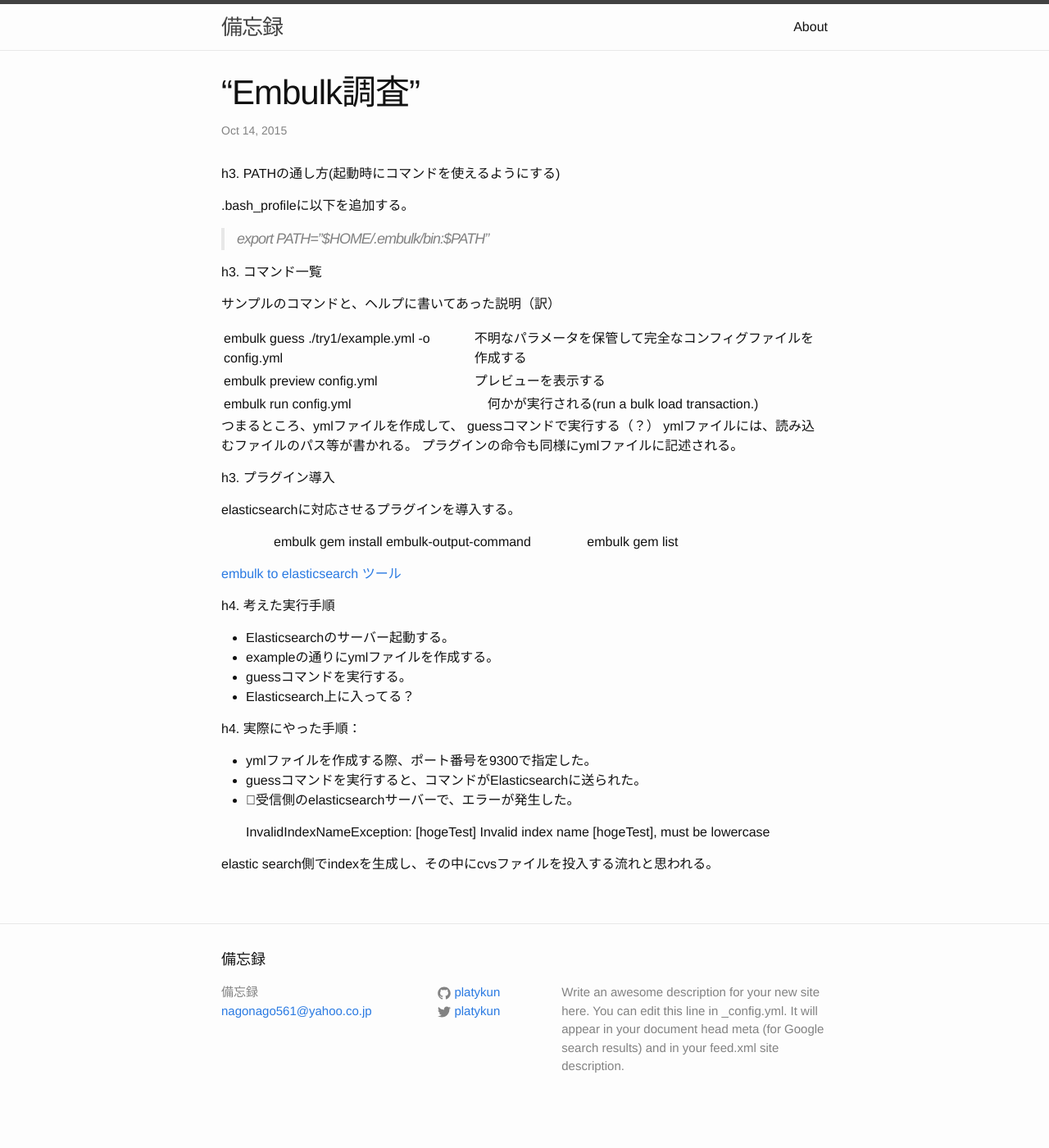
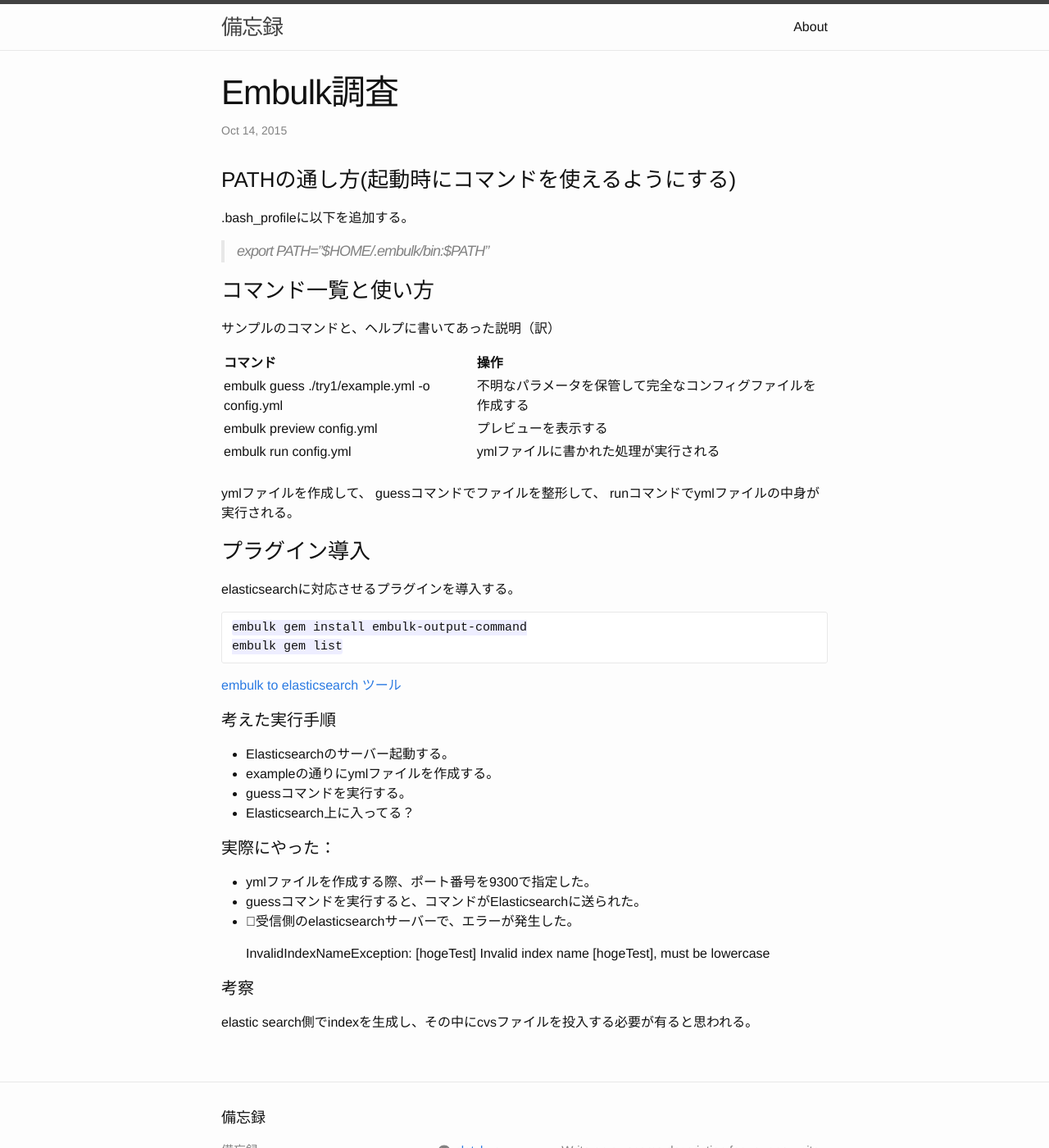
Before and after one commit to platykun/platykun.github.io, a Jekyll site: the page built from _posts/2015-10-14-Embulk.markdown, in a window 1280 px wide and 1400 px high. Shown: the whole window at 82% size. Built offline with Jekyll 4.4.1, drawn with Linux system fonts in a browser that asks for light colours.

Commit message:
enbulk記事の修正

```diff
--- a/_posts/2015-10-14-Embulk.markdown
+++ b/_posts/2015-10-14-Embulk.markdown
@@ -1,46 +1,48 @@
 ---
 layout: post
-title:  “Embulk調査”
+title:  Embulk調査
 date:   2015-10-14
 categories: Embulk
 ---
 
-h3. PATHの通し方(起動時にコマンドを使えるようにする)
+### PATHの通し方(起動時にコマンドを使えるようにする)
 
 .bash_profileに以下を追加する。
 
 > export PATH="$HOME/.embulk/bin:$PATH"
 
-h3. コマンド一覧
+### コマンド一覧と使い方
 
 サンプルのコマンドと、ヘルプに書いてあった説明（訳）
 
+| コマンド | 操作 |
+|:-----------|:------------|
 | embulk guess ./try1/example.yml -o config.yml | 不明なパラメータを保管して完全なコンフィグファイルを作成する |
 |embulk preview config.yml| プレビューを表示する |
-|embulk run config.yml|　何かが実行される(run a bulk load transaction.)　|
+|embulk run config.yml| ymlファイルに書かれた処理が実行される　|
 
-つまるところ、ymlファイルを作成して、
-guessコマンドで実行する（？）
-ymlファイルには、読み込むファイルのパス等が書かれる。
-プラグインの命令も同様にymlファイルに記述される。
+<br>
+ymlファイルを作成して、
+guessコマンドでファイルを整形して、
+runコマンドでymlファイルの中身が実行される。
 
-h3. プラグイン導入
+### プラグイン導入
 
 elasticsearchに対応させるプラグインを導入する。
 
-　　　　embulk gem install embulk-output-command
-　　　　embulk gem list
+    embulk gem install embulk-output-command
+    embulk gem list
 
 [embulk to elasticsearch ツール](https://github.com/muga/embulk-output-elasticsearch)
 
-h4. 考えた実行手順
+#### 考えた実行手順
 
 * Elasticsearchのサーバー起動する。
 * exampleの通りにymlファイルを作成する。
 * guessコマンドを実行する。
 * Elasticsearch上に入ってる？
 
-h4. 実際にやった手順：
+#### 実際にやった：
 
 * ymlファイルを作成する際、ポート番号を9300で指定した。
 * guessコマンドを実行すると、コマンドがElasticsearchに送られた。
@@ -48,4 +50,5 @@ h4. 実際にやった手順：
 
     InvalidIndexNameException: [hogeTest] Invalid index name [hogeTest], must be lowercase
 
-elastic search側でindexを生成し、その中にcvsファイルを投入する流れと思われる。
+#### 考察
+elastic search側でindexを生成し、その中にcvsファイルを投入する必要が有ると思われる。
```
